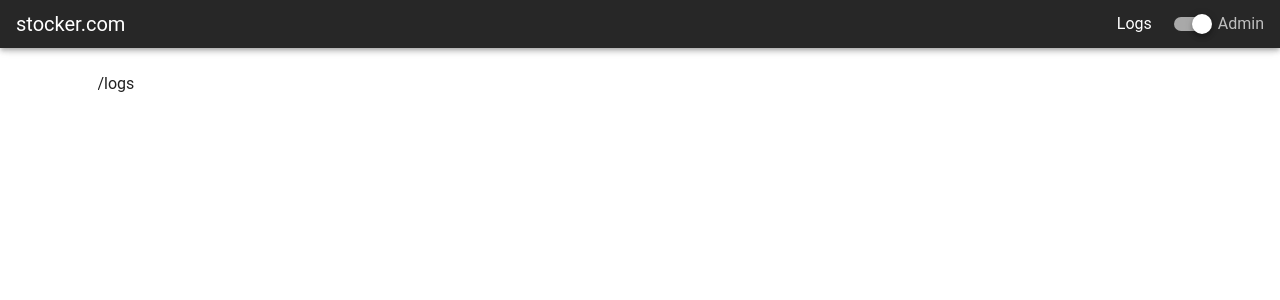
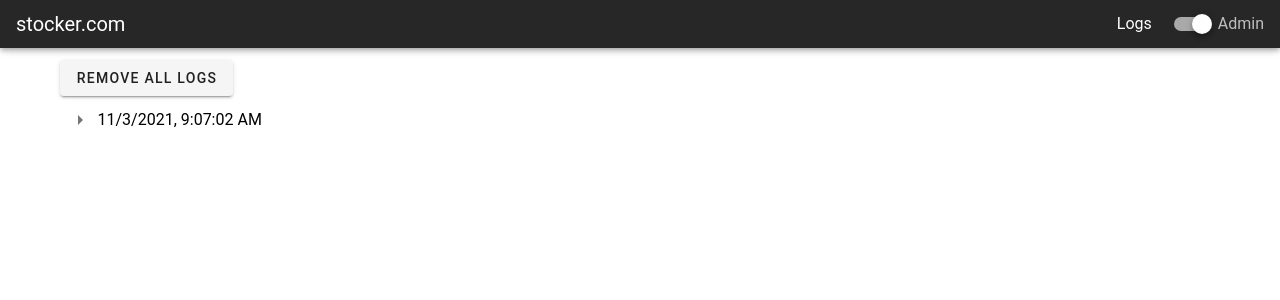
Before and after one commit to Reengen-FullStack-Development-Bootcamp/week3-homework-BatuhanAydonerDev, a Vue app: page /logs in a window 1280 px wide. Shown: the top 300 px of the page. Built offline with nearby package versions, Linux system fonts and the light colour scheme.

Commit message:
add: admin control to treeview at Logs

```diff
--- a/src/views/Logs.vue
+++ b/src/views/Logs.vue
@@ -1,6 +1,25 @@
 <template>
   <div>
-    <v-treeview :items="items" open-all item-text="to" v-if="isAdmin"></v-treeview>
+    <div v-if="isAdmin">
+      <div v-if="items.length === 0" class="no-log-container">
+        <p>There is no any log</p>
+      </div>
+      <v-btn v-if="items.length > 0" @click="removeAllLogs">Remove All Logs</v-btn>
+      <!-- Logs Treeview -->
+      <v-treeview :items="items" v-if="isAdmin">
+        <template #label="data" style="">
+          <div
+            :style="{
+              color: data.item.isAdmin ? 'black' : 'red',
+              'font-weight': data.item.isAdmin ? 'normal' : 'bold',
+            }"
+          >
+            {{ data.item.name }}
+          </div>
+        </template>
+      </v-treeview>
+    </div>
+    <div v-else class="not-admin">You are not authorized to view this page</div>
     <v-snackbar v-model="showAlert" :color="isAdmin ? 'white' : 'red'"
       >You cannot see logs because you are not an admin.
       <template v-slot:action="{ attrs }">
@@ -23,15 +42,33 @@ export default {
     const routingHistory = JSON.parse(localStorage.getItem("routingHistory"));
     console.log(routingHistory);
     if (routingHistory) {
-      this.items = [...routingHistory];
+      this.items = [
+        ...routingHistory.map((item, index) => ({
+          id: index,
+          name: `${new Date(item.date).toLocaleString()} ${
+            !item.isAdmin ? " - Failed" : ""
+          }`,
+          isAdmin: item.isAdmin,
+          children: [
+            { name: `From: ${item.from}`, isAdmin: item.isAdmin },
+            { name: `To: ${item.to}`, isAdmin: item.isAdmin },
+          ],
+        })),
+      ];
+      console.log(this.items);
     }
   },
   mounted() {
-    console.log(this.$store.getters.getIsAdmin);
     if (!this.$store.getters.getIsAdmin) {
       this.showAlert = true;
       this.isAdmin = false;
     }
+  },
+  methods: {
+    removeAllLogs() {
+      localStorage.removeItem("routingHistory");
+      this.items = [];
+    },
   },
   watch: {
     "$store.getters.getIsAdmin"(val) {
@@ -41,3 +78,24 @@ export default {
   },
 };
 </script>
+
+<style lang="scss" scoped>
+.no-log-container {
+  width: 100%;
+  height: 100vh;
+  font-weight: bold;
+  display: flex;
+  justify-content: center;
+  align-items: center;
+}
+
+.not-admin {
+  width: 100%;
+  height: 100vh;
+  font-size: 20px;
+  font-weight: bold;
+  display: flex;
+  justify-content: center;
+  align-items: center;
+}
+</style>
```
